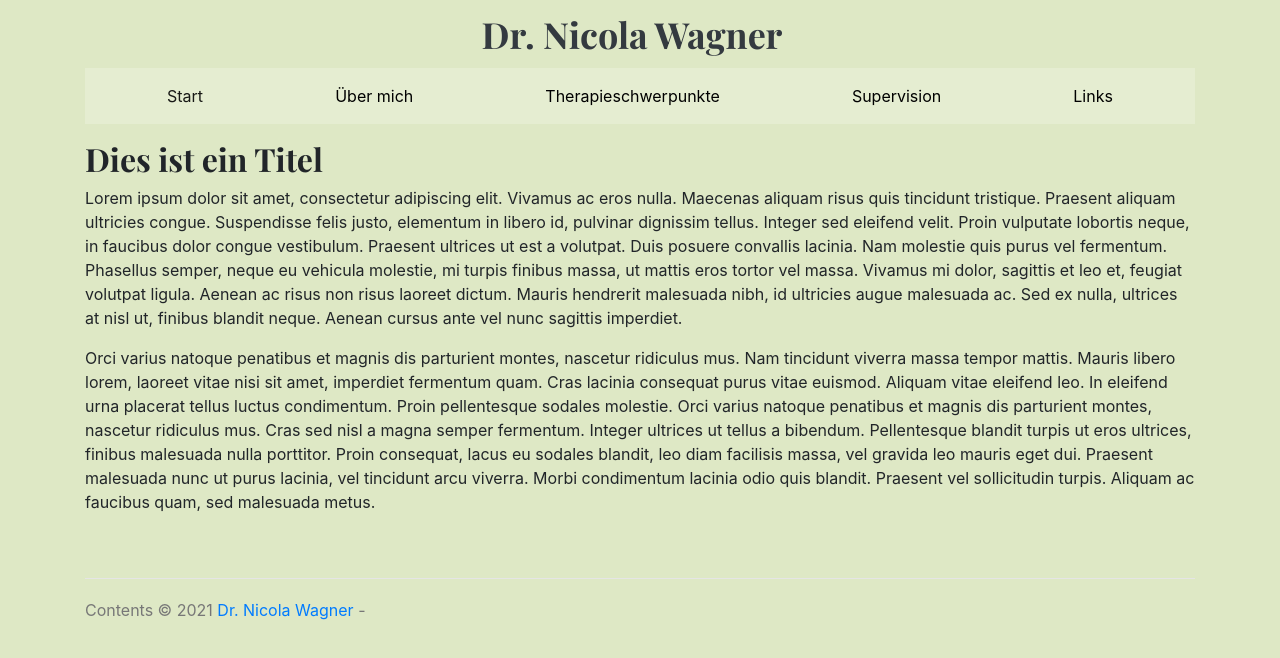
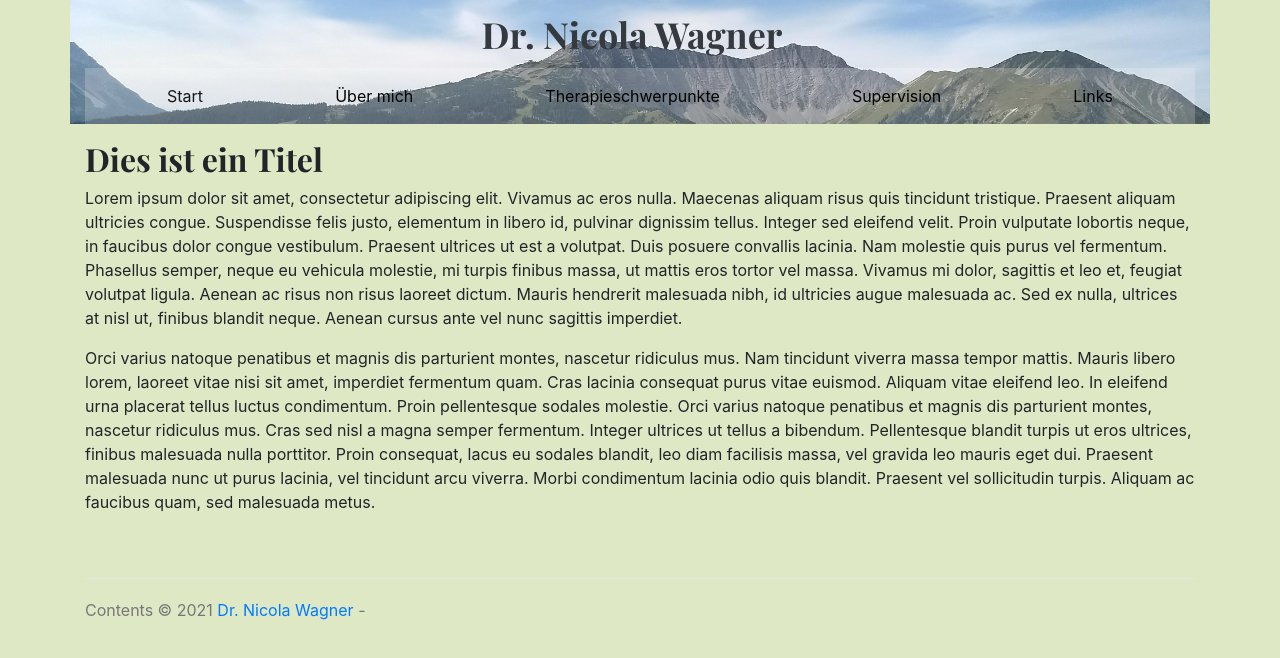
Before and after one commit to Beta-Alf/nicolawagner_depl, a plain HTML site: page index.html in a window 1280 px wide. Drawn offline with nearby package versions, Linux system fonts and the light colour scheme.

Commit message:
hack to show banner on GH

```diff
--- a/assets/css/nicolawagner.css
+++ b/assets/css/nicolawagner.css
@@ -10,7 +10,7 @@
 }
 
 .bg-banner{
-  background-image: url("./images/banner.jpg");
+  background-image: url("../../images/banner.jpg");
   background-size: 100%;
 }
 
```
